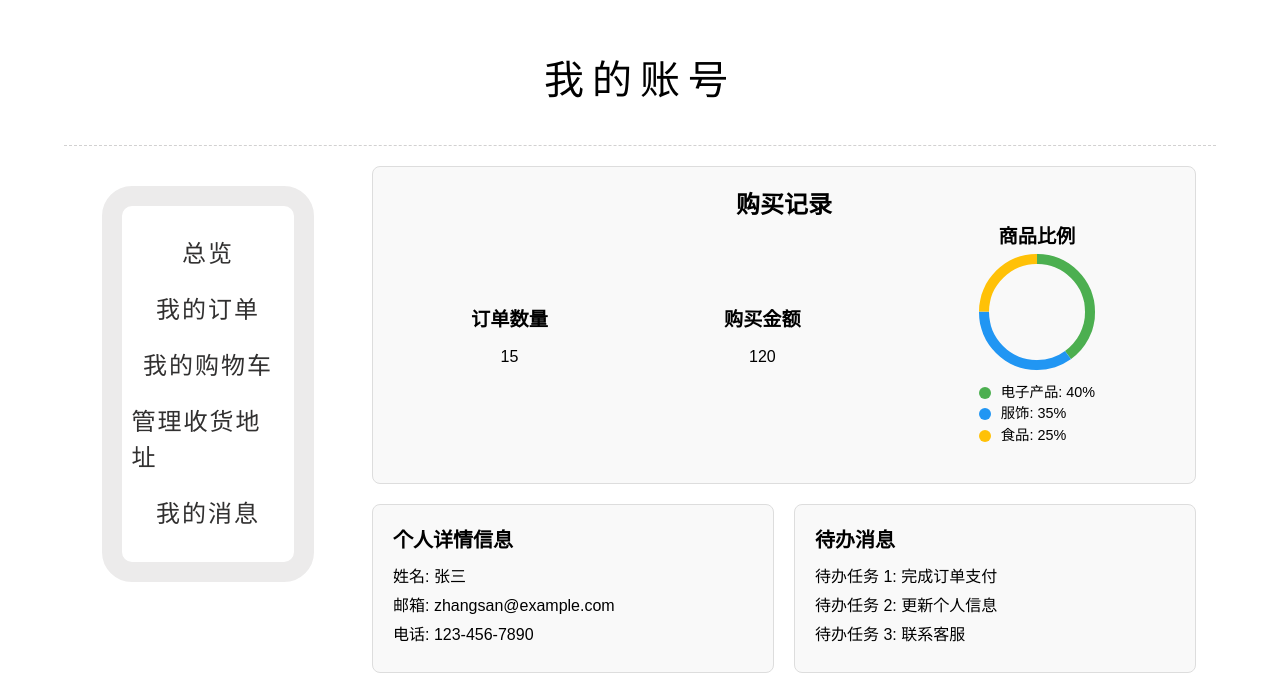
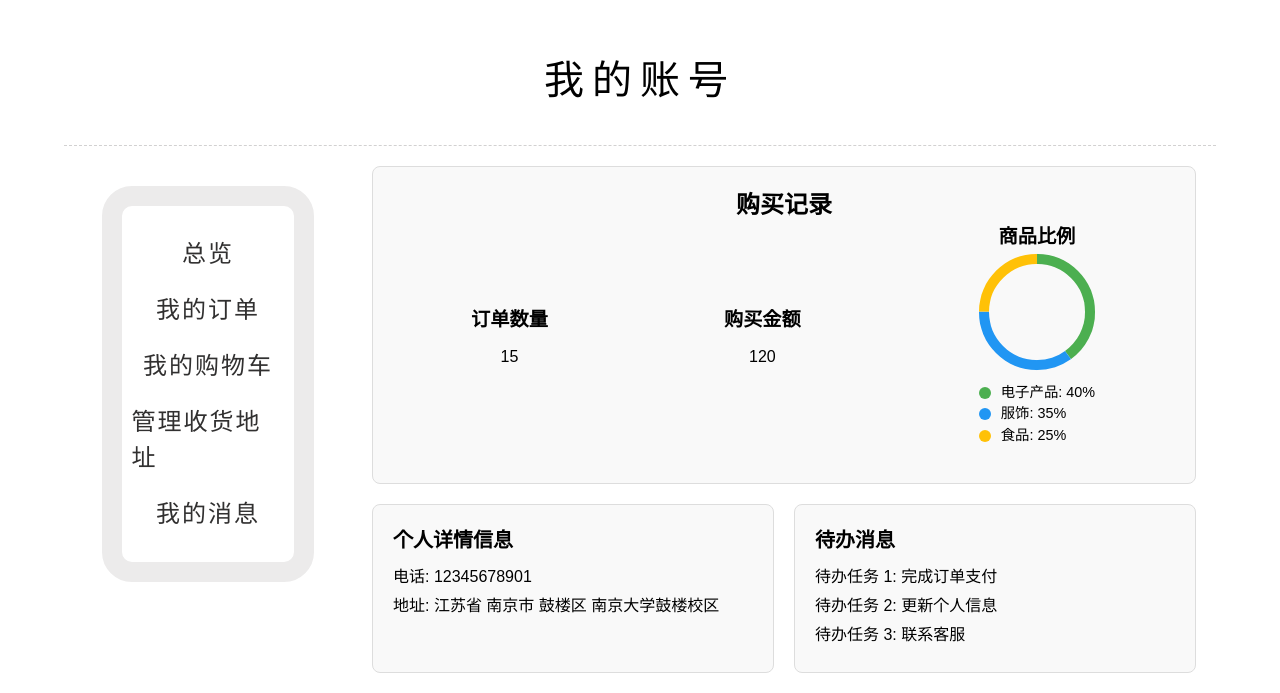
Before and after one commit to iamitis/my-store-web, a Vue app: page /#/overview in a window 1280 px wide. Shown: the part 135-828 px from the top of the page. Built offline with nearby package versions, Linux system fonts and the light colour scheme.

Commit message:
[Modify] overview.vue

```diff
--- a/src/views/user/Overview.vue
+++ b/src/views/user/Overview.vue
@@ -75,9 +75,8 @@ defineExpose({
       <div class="personal-details">
         <h3>个人详情信息</h3>
         <div class="details-content">
-          <p>姓名: 张三</p>
-          <p>邮箱: zhangsan@example.com</p>
-          <p>电话: 123-456-7890</p>
+          <p>电话: 12345678901</p>
+          <p>地址: 江苏省 南京市 鼓楼区 南京大学鼓楼校区</p>
         </div>
       </div>
 
```
Also changed, not shown: components.d.ts (+0 -9 lines).
